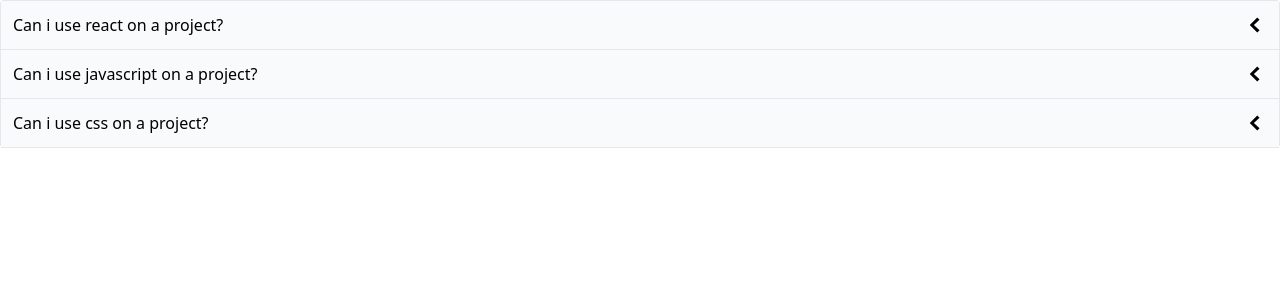
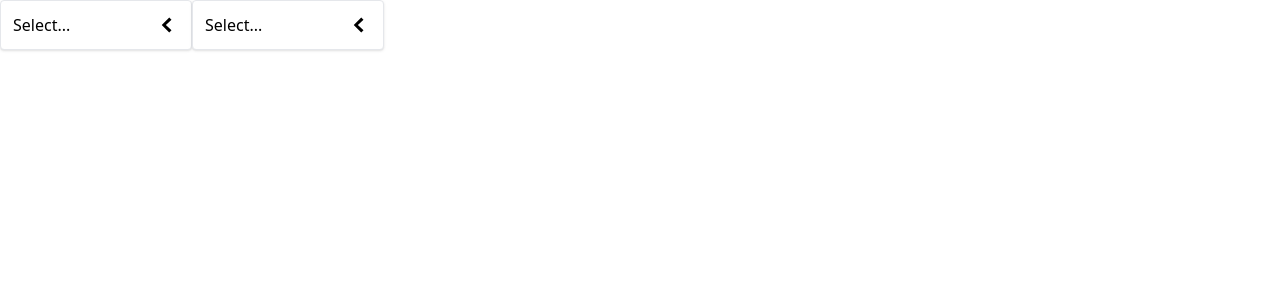
Before and after one commit to thetaxas2468/ModernReact_NoRedux, a React (Create React App) app in the folder CustomNavigations_RoutingSystems_TailwindCSS/app/: page / in a window 1280 px wide. Shown: the top 300 px of the page. Built offline with nearby package versions, Linux system fonts and the light colour scheme.

Commit message:
Adding some upgrades and using useEffect and useRef inorder to solve clicking outside a specific dropdown

```diff
--- a/CustomNavigations_RoutingSystems_TailwindCSS/app/src/App.js
+++ b/CustomNavigations_RoutingSystems_TailwindCSS/app/src/App.js
@@ -1,27 +1,32 @@
-import Accordion from "./components/Accordion";
+import { useState } from "react";
+import Dropdown from "./components/Dropdown";
+
 
 function App() {
+    const [selection, setSelection] = useState(null);
 
-    const items =[
+
+    const handleSelect = (option) => {
+        setSelection(option);
+    }
+
+
+    const options = [
         {
-            id:1,
-            label: "Can i use react on a project?",
-            content: "Well you can use it if you love REACT."
+            label: "Red", value: "red",
         },
         {
-            id:2,
-            label: "Can i use javascript on a project?",
-            content: "Well you can use it if you love JS"
+            label: "Green", value: "green"
         },
         {
-            id:3,
-            label: "Can i use css on a project?",
-            content: "Well you can use it if you love CSS"
+            label: "Blue", value: "blue"
         }
     ]
 
-
-    return <Accordion items={items}/>
+    return <div className="flex">
+        <Dropdown options={options} selection={selection} onSelect={handleSelect} />
+        <Dropdown options={options} selection={selection} onSelect={handleSelect} />
+    </div>
 }
 
 
--- /dev/null
+++ b/CustomNavigations_RoutingSystems_TailwindCSS/app/src/components/Dropdown.js
@@ -0,0 +1,63 @@
+import { useState, useEffect, useRef } from "react";
+import { GoChevronDown, GoChevronLeft } from "react-icons/go";
+import Panel from "./Panel";
+
+
+function Dropdown({ options, onSelect, selection }) {
+    const [isOpen, setIsOpen] = useState(false);
+    const divEl = useRef();
+
+    useEffect(() => {
+        const handler = (e) => {
+            if(!divEl.current){
+                return;
+            }
+            if(!divEl.current.contains(e.target)){
+                setIsOpen(false);
+            }
+        }
+        document.addEventListener("click", handler, true);
+        return () => {
+            document.removeEventListener("click", handler);
+        }
+    }, [])
+
+    const handleClick = () => {
+        setIsOpen(current => {
+            return !current
+        })
+    }
+    const handleOptionClick = (event, option) => {
+        setIsOpen(false);
+        onSelect(option);
+
+    }
+    const icon = <span className="text-2xl">
+        {isOpen ? <GoChevronDown></GoChevronDown> : <GoChevronLeft />}
+    </span>
+
+    const renderOptions = options.map((e) => {
+        return <div key={e.value} onClick={(event) => handleOptionClick(event, e)}>
+            <div className="p-3 bg-blue-50 border-x items-center cursor-pointer hover:bg-sky-100 shadow w-full">
+                {e.label}
+            </div>
+        </div>
+    })
+
+    console.log(options)
+    // useRef hook is a hook to have a reference to our main root element
+    //in here we asign it to the root div of the component by using ref={divEl}
+    return <div ref={divEl} className="w-48 relative">
+        <Panel onClick={handleClick} className="flex justify-between top-full rounded  p-3 bg-gray-50 border-b items-center cursor-pointer">
+            {selection?.label || "Select..."}
+            {icon}
+        </Panel>
+        {isOpen && <Panel>
+            {renderOptions}
+        </Panel>}
+    </div>
+}
+
+
+
+export default Dropdown;
--- /dev/null
+++ b/CustomNavigations_RoutingSystems_TailwindCSS/app/src/components/Panel.js
@@ -0,0 +1,13 @@
+import classes from "classnames";
+
+
+function Panel({children,className,...rest}) {
+    const allClasses = classes("border rounded p-3 shadow bg-white w-full",className);
+
+
+    return <div {...rest} className={allClasses}>
+        {children}
+    </div>
+}
+
+export default Panel;
--- /dev/null
+++ b/CustomNavigations_RoutingSystems_TailwindCSS/app/src/pages/AccordionPage.js
@@ -0,0 +1,28 @@
+import Accordion from "../components/Accordion";
+
+function AccordionPage() {
+
+    const items =[
+        {
+            id:1,
+            label: "Can i use react on a project?",
+            content: "Well you can use it if you love REACT."
+        },
+        {
+            id:2,
+            label: "Can i use javascript on a project?",
+            content: "Well you can use it if you love JS"
+        },
+        {
+            id:3,
+            label: "Can i use css on a project?",
+            content: "Well you can use it if you love CSS"
+        }
+    ]
+
+
+    return <Accordion items={items}/>
+}
+
+
+export default AccordionPage;
```
